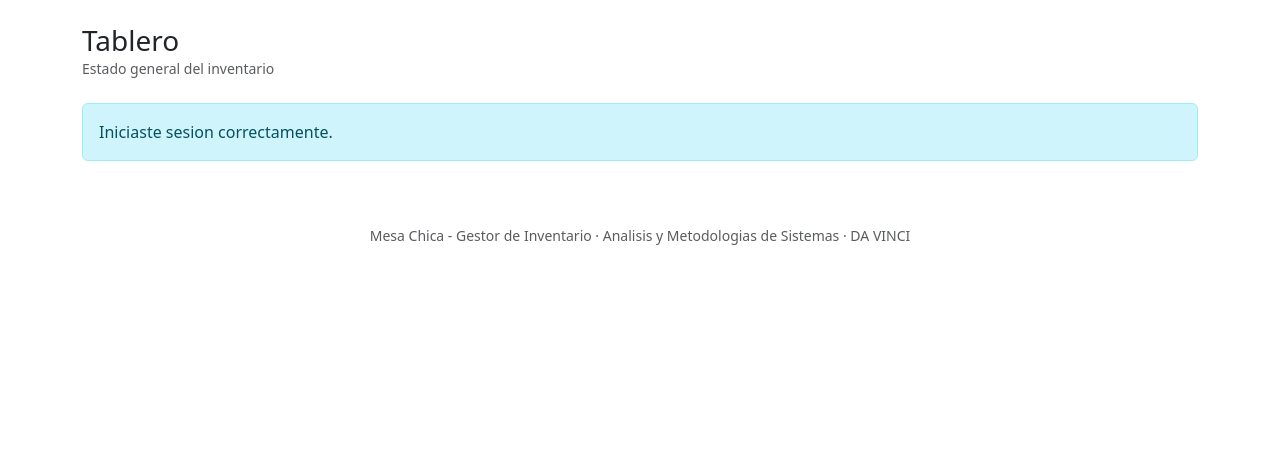
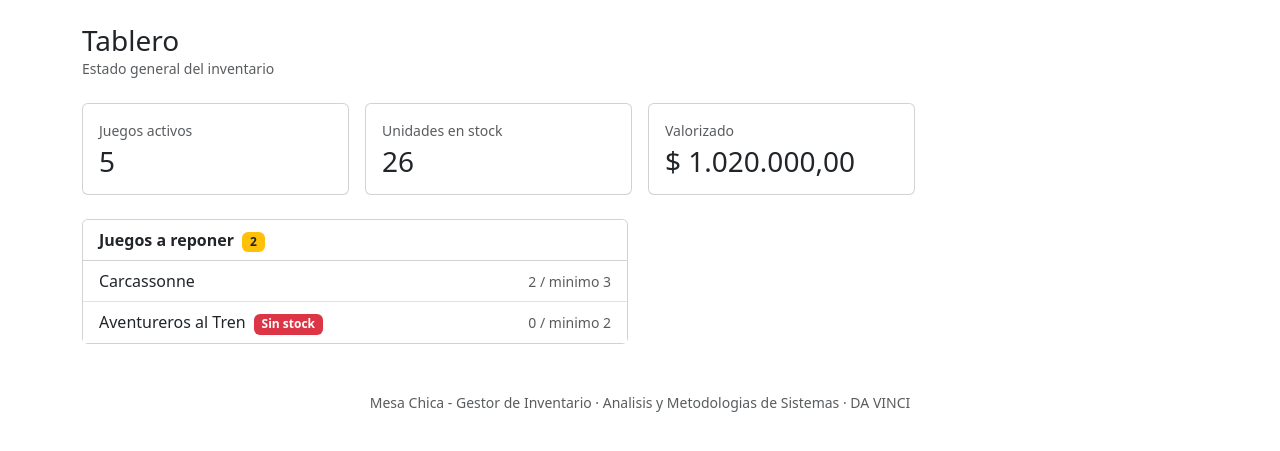
Before and after one commit to lucaspenag/gestor-inventario-juegos, a Flask app: page / in a window 1280 px wide. Shown: the part 56-507 px from the top of the page. Run offline with Flask 3, Linux system fonts and the light colour scheme; a user stored in the database is signed in.

Commit message:
feat(inventario): tablero con resumen del estado del inventario

```diff
--- a/routes/inventario.py
+++ b/routes/inventario.py
@@ -1,5 +1,18 @@
-from flask import Blueprint, render_template
-from flask_login import login_required
+from flask import (
+    Blueprint,
+    current_app,
+    flash,
+    redirect,
+    render_template,
+    request,
+    url_for,
+)
+from flask_login import current_user, login_required
+from sqlalchemy.exc import SQLAlchemyError
+
+from decoradores import admin_requerido
+from extensions import db
+from models import Juego, Proveedor
 
 inventario_bp = Blueprint("inventario", __name__)
 
@@ -7,4 +20,24 @@ inventario_bp = Blueprint("inventario", __name__)
 @inventario_bp.route("/")
 @login_required
 def tablero():
-    return render_template("tablero.html")
+    try:
+        juegos_activos = Juego.query.filter_by(activo=True).all()
+        total_juegos = len(juegos_activos)
+        unidades = sum(j.stock for j in juegos_activos)
+        valorizado = sum(j.stock * j.precio for j in juegos_activos)
+        a_reponer = [j for j in juegos_activos if j.necesita_reposicion]
+        sin_stock = [j for j in juegos_activos if j.stock == 0]
+    except SQLAlchemyError as e:
+        current_app.logger.error("Error al armar el tablero: %s", e)
+        flash("No se pudo cargar el resumen del inventario.", "danger")
+        total_juegos = unidades = valorizado = 0
+        a_reponer = sin_stock = []
+
+    return render_template(
+        "tablero.html",
+        total_juegos=total_juegos,
+        unidades=unidades,
+        valorizado=valorizado,
+        a_reponer=a_reponer,
+        sin_stock=sin_stock,
+    )
--- a/seed.py
+++ b/seed.py
@@ -2,7 +2,70 @@ from flask import current_app
 from sqlalchemy.exc import SQLAlchemyError
 
 from extensions import db
-from models import Usuario
+from models import Juego, Proveedor, Usuario
+
+JUEGOS_DEMO = [
+    {
+        "nombre": "Catan",
+        "editorial": "Devir",
+        "categoria": "Estrategia",
+        "min_jugadores": 3,
+        "max_jugadores": 4,
+        "edad_minima": 10,
+        "duracion_minutos": 75,
+        "precio": 52000.0,
+        "stock": 8,
+        "stock_minimo": 3,
+    },
+    {
+        "nombre": "Dixit",
+        "editorial": "Libellud",
+        "categoria": "Party",
+        "min_jugadores": 3,
+        "max_jugadores": 6,
+        "edad_minima": 8,
+        "duracion_minutos": 30,
+        "precio": 61000.0,
+        "stock": 4,
+        "stock_minimo": 2,
+    },
+    {
+        "nombre": "Carcassonne",
+        "editorial": "Devir",
+        "categoria": "Familiar",
+        "min_jugadores": 2,
+        "max_jugadores": 5,
+        "edad_minima": 7,
+        "duracion_minutos": 45,
+        "precio": 48000.0,
+        "stock": 2,
+        "stock_minimo": 3,
+    },
+    {
+        "nombre": "Virus",
+        "editorial": "Tranjis Games",
+        "categoria": "Cartas",
+        "min_jugadores": 2,
+        "max_jugadores": 6,
+        "edad_minima": 8,
+        "duracion_minutos": 20,
+        "precio": 22000.0,
+        "stock": 12,
+        "stock_minimo": 5,
+    },
+    {
+        "nombre": "Aventureros al Tren",
+        "editorial": "Days of Wonder",
+        "categoria": "Familiar",
+        "min_jugadores": 2,
+        "max_jugadores": 5,
+        "edad_minima": 8,
+        "duracion_minutos": 60,
+        "precio": 78000.0,
+        "stock": 0,
+        "stock_minimo": 2,
+    },
+]
 
 
 def crear_datos_iniciales():
@@ -21,6 +84,28 @@ def crear_datos_iniciales():
             db.session.add(admin)
             current_app.logger.info("Se creo el usuario administrador %s", email_admin)
 
+        if Proveedor.query.count() == 0:
+            db.session.add_all(
+                [
+                    Proveedor(
+                        nombre="Devir Argentina",
+                        contacto="Ventas mayoristas",
+                        email="ventas@devir.example",
+                        telefono="011-4000-0001",
+                    ),
+                    Proveedor(
+                        nombre="Maldito Games",
+                        contacto="Distribucion",
+                        email="pedidos@maldito.example",
+                        telefono="011-4000-0002",
+                    ),
+                ]
+            )
+
+        if Juego.query.count() == 0:
+            db.session.add_all(Juego(**datos) for datos in JUEGOS_DEMO)
+            current_app.logger.info("Se cargaron los juegos de ejemplo")
+
         db.session.commit()
     except SQLAlchemyError as e:
         db.session.rollback()
--- a/templates/tablero.html
+++ b/templates/tablero.html
@@ -2,12 +2,72 @@
 {% block titulo %}Tablero - {{ nombre_sistema }}{% endblock %}
 
 {% block contenido %}
-<div class="mb-4">
-    <h1 class="h3 mb-0">Tablero</h1>
-    <p class="text-muted small mb-0">Estado general del inventario</p>
+<div class="d-flex justify-content-between align-items-center mb-4">
+    <div>
+        <h1 class="h3 mb-0">Tablero</h1>
+        <p class="text-muted small mb-0">Estado general del inventario</p>
+    </div>
 </div>
 
-<div class="alert alert-info">
-    Iniciaste sesion correctamente.
+<div class="row g-3 mb-4">
+    <div class="col-6 col-lg-3">
+        <div class="card tarjeta-dato h-100">
+            <div class="card-body">
+                <p class="text-muted small mb-1">Juegos activos</p>
+                <p class="h3 mb-0">{{ total_juegos }}</p>
+            </div>
+        </div>
+    </div>
+    <div class="col-6 col-lg-3">
+        <div class="card tarjeta-dato h-100">
+            <div class="card-body">
+                <p class="text-muted small mb-1">Unidades en stock</p>
+                <p class="h3 mb-0">{{ unidades }}</p>
+            </div>
+        </div>
+    </div>
+    <div class="col-6 col-lg-3">
+        <div class="card tarjeta-dato h-100">
+            <div class="card-body">
+                <p class="text-muted small mb-1">Valorizado</p>
+                <p class="h3 mb-0">{{ valorizado|pesos }}</p>
+            </div>
+        </div>
+    </div>
+        </div>
+    </div>
+</div>
+
+<div class="row g-4">
+    <div class="col-lg-6">
+        <div class="card h-100">
+            <div class="card-header bg-white">
+                <strong>Juegos a reponer</strong>
+                <span class="badge bg-warning text-dark ms-1">{{ a_reponer|length }}</span>
+            </div>
+            <div class="card-body p-0">
+                {% if a_reponer %}
+                <ul class="list-group list-group-flush">
+                    {% for juego in a_reponer %}
+                    <li class="list-group-item d-flex justify-content-between align-items-center">
+                        <span>
+                            {{ juego.nombre }}
+                            {% if juego.stock == 0 %}
+                            <span class="badge bg-danger ms-1">Sin stock</span>
+                            {% endif %}
+                        </span>
+                        <span class="text-muted small">
+                            {{ juego.stock }} / minimo {{ juego.stock_minimo }}
+                        </span>
+                    </li>
+                    {% endfor %}
+                </ul>
+                {% else %}
+                <p class="text-muted small p-3 mb-0">Todos los juegos estan por encima del stock minimo.</p>
+                {% endif %}
+            </div>
+        </div>
+    </div>
+
 </div>
 {% endblock %}
```
